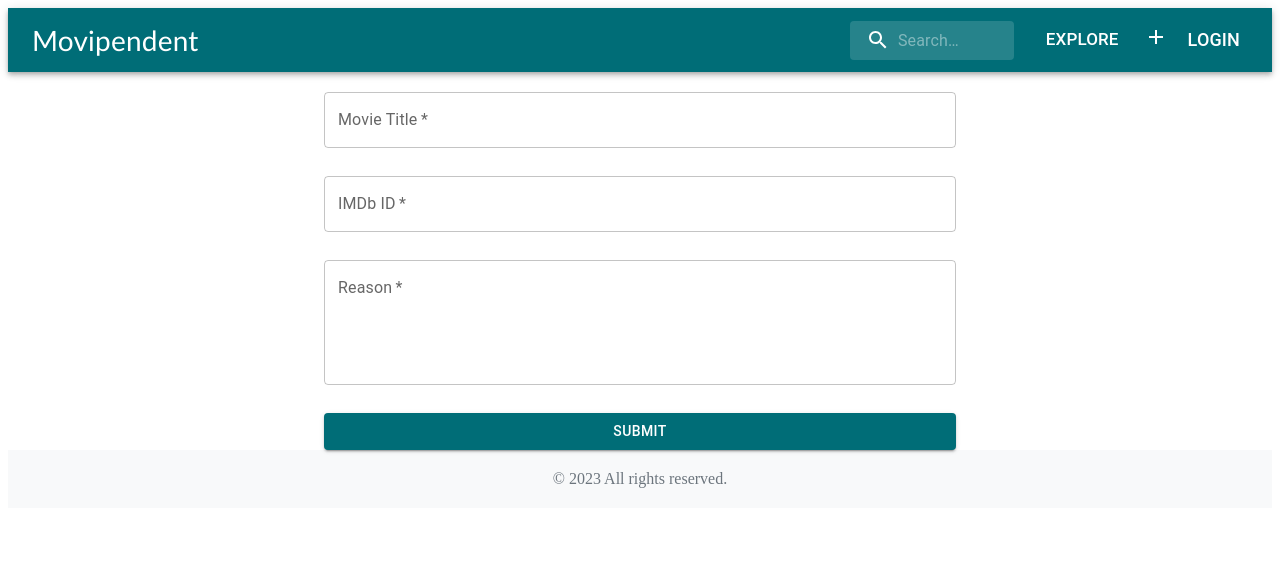
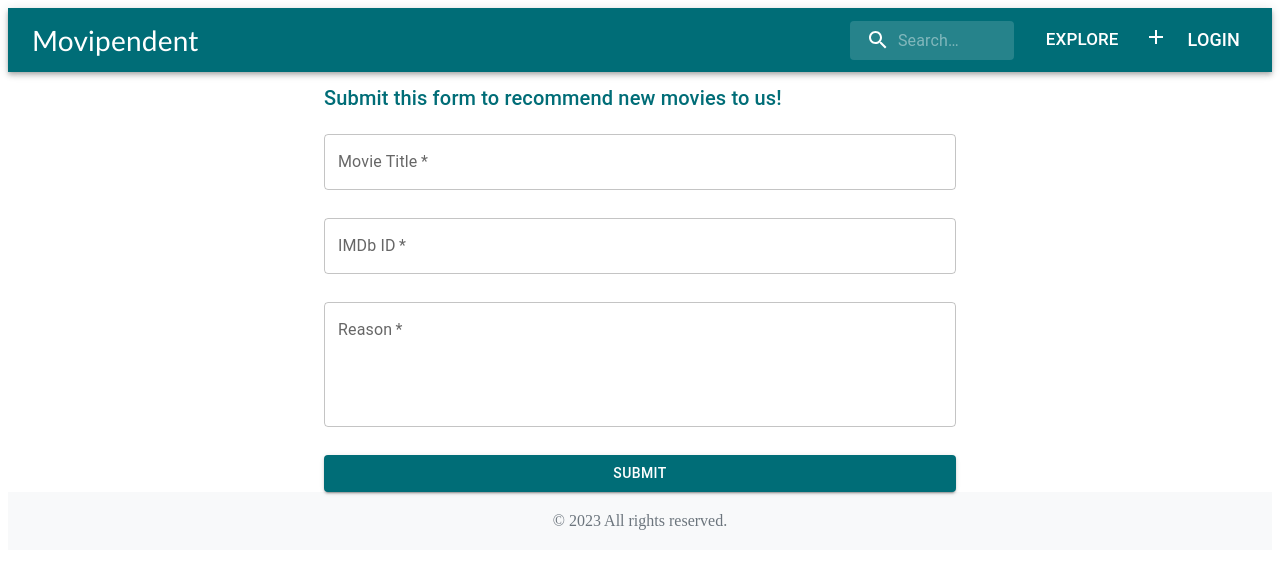
Before and after one commit to ngcxy/MovieDelivery_frontend, a React (Create React App) app: page /recommend in a window 1280 px wide. Shown: the top 568 px of the page. Built offline with nearby package versions, Linux system fonts and the light colour scheme.

Commit message:
final modify

```diff
--- a/src/components/detail/review/ReviewInput.js
+++ b/src/components/detail/review/ReviewInput.js
@@ -12,7 +12,6 @@ export default function ReviewInput(info) {
 
   const handleSubmit = async () => {
       const user = JSON.parse(localStorage.getItem("user"));
-      console.log("from review:: user is: " , user);
         if (!user) {
             alert("Please login first!");
         } else {
--- a/src/config.js
+++ b/src/config.js
@@ -1,6 +1,6 @@
 const config = {
-    // apiUrl: 'http://localhost:4000',
-    apiUrl: 'http://35.86.87.93/api_v1',
+    apiUrl: 'http://localhost:4000',
+    // apiUrl: 'http://35.86.87.93/api_v1',
 };
 
 exports.config = config;
--- a/src/pages/RecommendForm.js
+++ b/src/pages/RecommendForm.js
@@ -1,18 +1,30 @@
 import * as React from 'react';
+import axios from 'axios';
 import Box from '@mui/material/Box';
 import TextField from '@mui/material/TextField';
 import Button from '@mui/material/Button';
 import { useNavigate, Link} from 'react-router-dom';
+import Typography from "@mui/material/Typography";
+import {useState} from "react";
+import {config} from "../config";
 
 export default function RecommendForm() {
+
+    const [title, setTitle] = useState('');
+    const [id, setId] = useState('');
+    const [reason, setReason] = useState('');
+
     const navigate = useNavigate();
-  const handleSubmit = (event) => {
+  const handleSubmit = async (event) => {
     event.preventDefault();
+    await axios.post(`${config.apiUrl}/recommendations`,
+        {title: title, IMDB_id: id, reason: reason}
+    );
     alert("Form submitted!")
+    setReason('');
+    setTitle('');
+    setId('');
     navigate('/');
-    // Add logic here to handle form submission, e.g., sending data to the server
-      console.log('Form submitted!');
-
   };
 
   return (
@@ -29,11 +41,33 @@ export default function RecommendForm() {
       noValidate
       autoComplete="off"
     >
-      <TextField id="movieTitle" label="Movie Title" variant="outlined" required style={{marginTop: '20px',}}/>
+        <Typography variant="h6" gutterBottom color='#006d77' style={{marginTop: '10px',}}>
+          Submit this form to recommend new movies to us!
+        </Typography>
+      <TextField
+          id="movieTitle"
+          label="Movie Title"
+          variant="outlined"
+          required style={{marginTop: '20px',}}
+          onChange={(e) => setTitle(e.target.value)}
+      />
       <br/>
-      <TextField id="imdbId" label="IMDb ID" variant="outlined" required style={{marginTop: '10px',}}/>
+      <TextField
+          id="imdbId"
+          label="IMDb ID"
+          variant="outlined"
+          required style={{marginTop: '10px',}}
+          onChange={(e) => setId(e.target.value)}
+      />
        <br/>
-      <TextField id="reason" label="Reason" variant="outlined" multiline rows={4} required style={{marginTop: '10px',}}/>
+      <TextField
+          id="reason"
+          label="Reason"
+          variant="outlined"
+          multiline rows={4}
+          required style={{marginTop: '10px',}}
+          onChange={(e) => setReason(e.target.value)}
+      />
        <br/>
       <Button type="submit" variant="contained" style={{ marginTop: '10px', backgroundColor: '#006d77', color: 'white' }}>
         Submit
```
